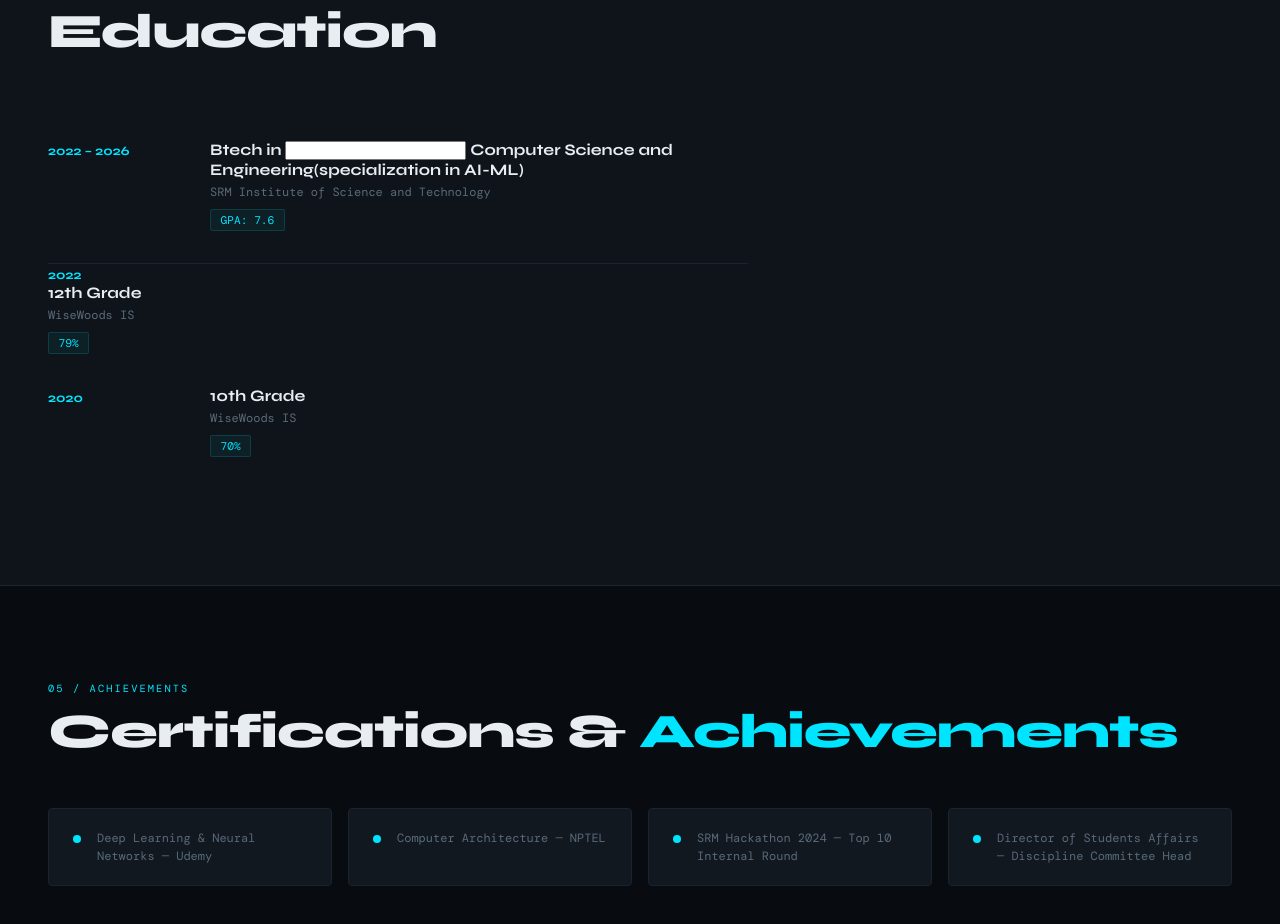
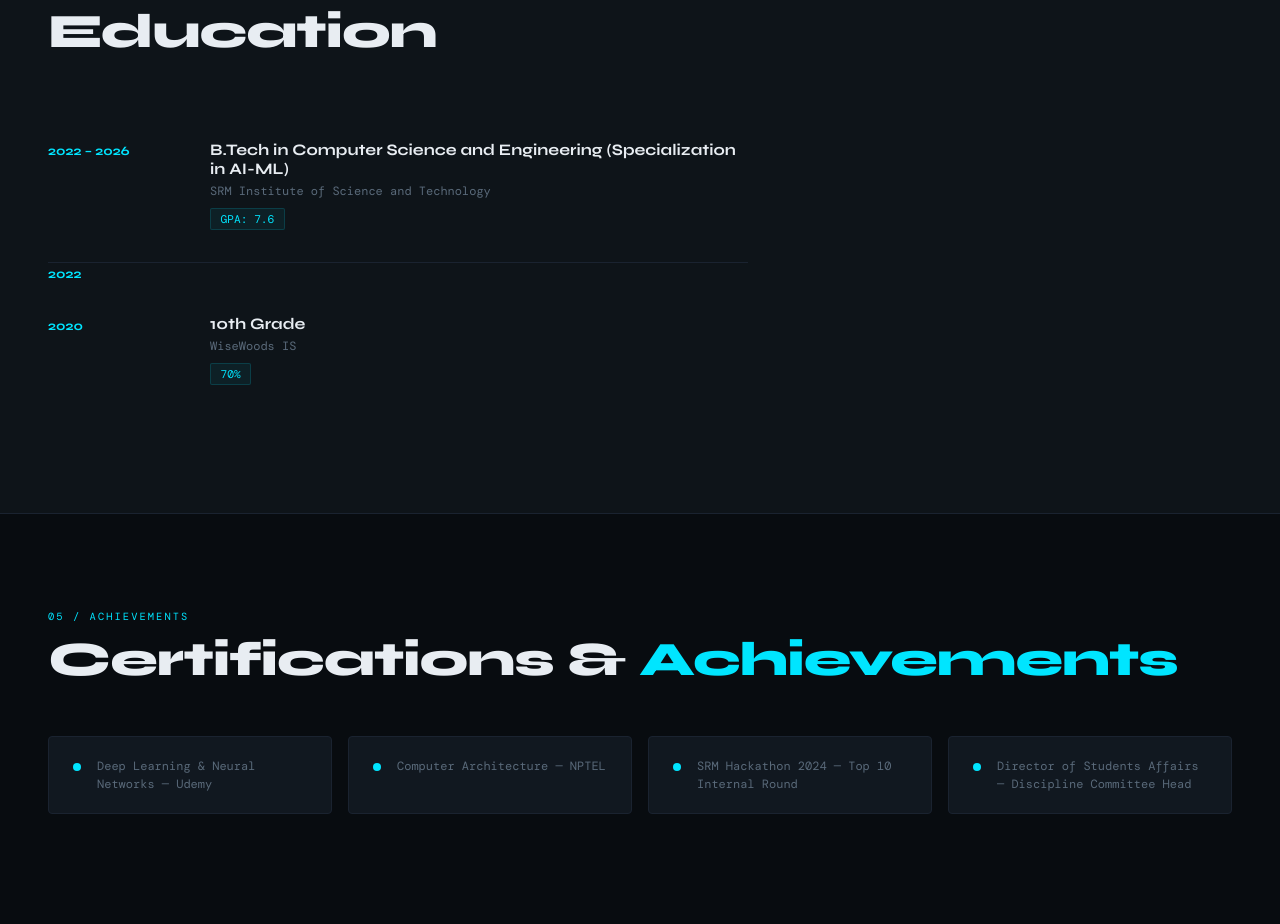
Before and after one commit to chowhandutta2004-lgtm/chowhan-portfolio, a website: page frontend/index.html in a window 1280 px wide. Shown: the part 2180-3104 px from the top of the page. Drawn offline with nearby package versions, Linux system fonts and the light colour scheme; no server answers; a web font is replaced by a local one.

Commit message:
fix education degree text

```diff
--- a/frontend/index.html
+++ b/frontend/index.html
@@ -136,7 +136,7 @@
       <div class="edu-item">
         <div class="edu-year">2022 – 2026</div>
         <div>
-          <div class="edu-degree">Btech in <input type="text" name="" id=""> Computer Science and Engineering(specialization in AI-ML)</div>
+          <div class="edu-degree">B.Tech in Computer Science and Engineering (Specialization in AI-ML)</div>
           <div class="edu-school">SRM Institute of Science and Technology</div>
           <span class="edu-gpa">GPA: 7.6</ span>
         </div>
@@ -144,9 +144,6 @@
       <div class="edu-item">
         <div class="edu-year">2022</div>
         <div>
-          <div class="edu-degree">12th Grade</div>
-          <div class="edu-school">WiseWoods IS</div>
-          <span class="edu-gpa">79%</span>
         </div>
       </div>
       <div class="edu-item">
```
